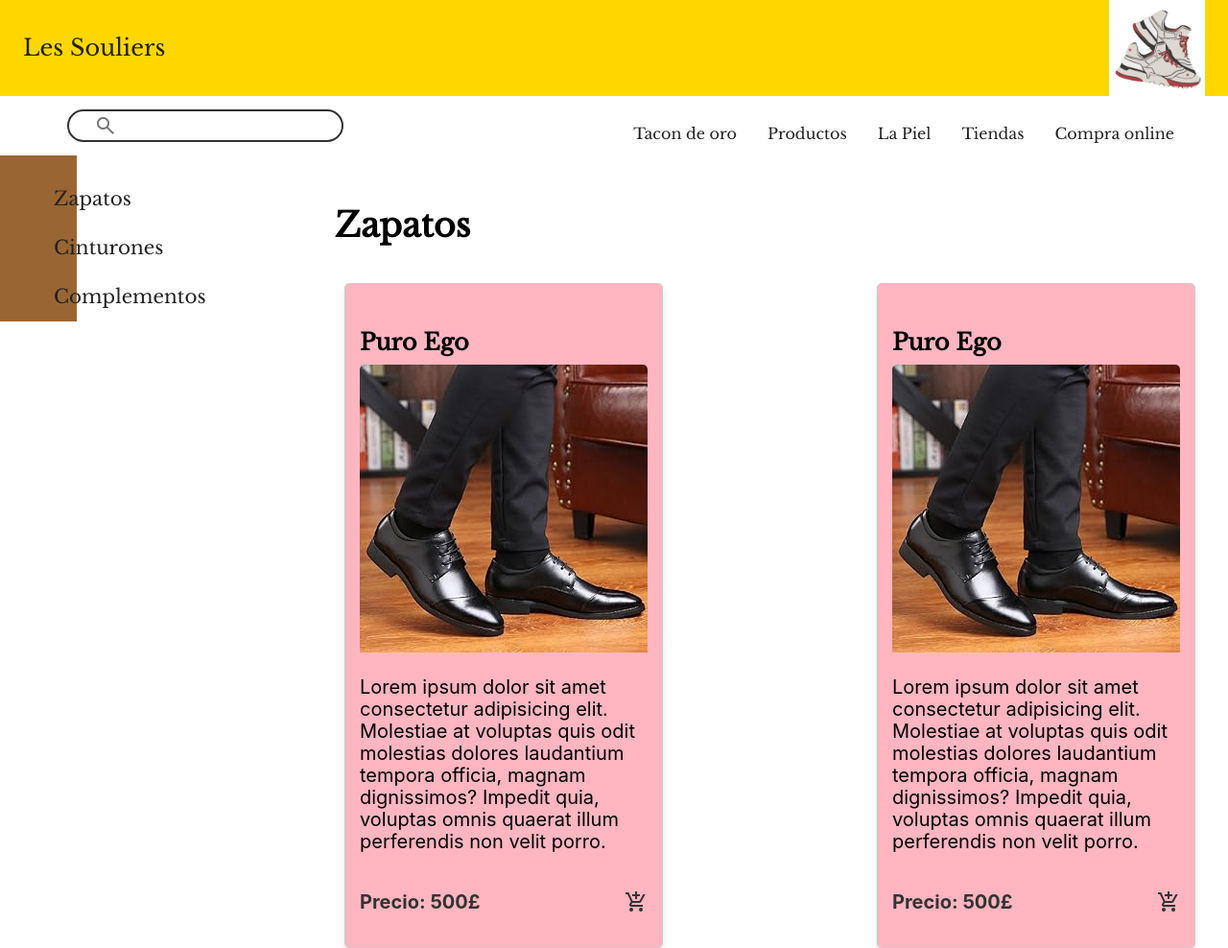
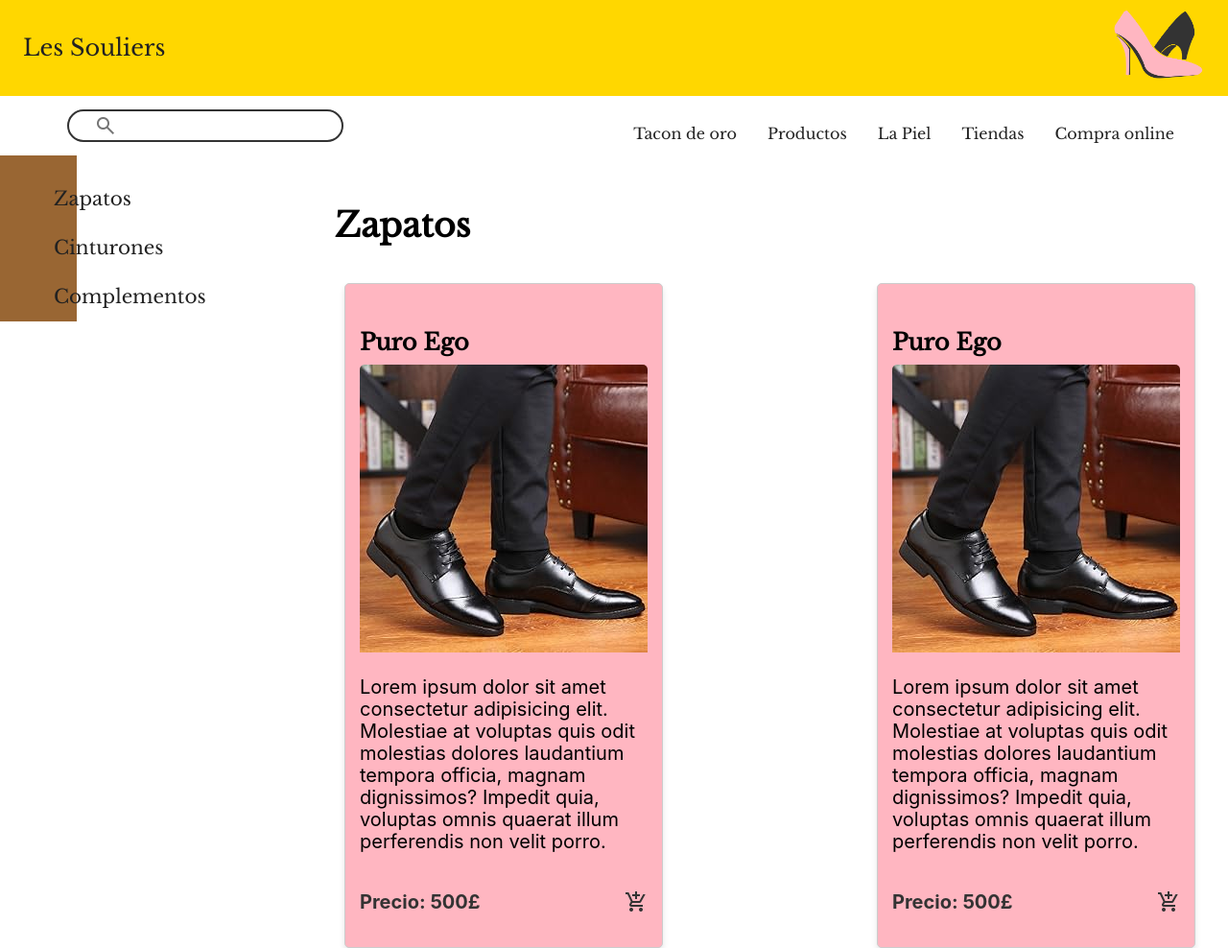
Before and after one commit to bhamidou/cliente-desafio-1, a website: page compras.html in a window 1280 px wide. Shown: the top 988 px of the page at 96% size. Drawn offline with nearby package versions, Linux system fonts and the light colour scheme.

Commit message:
fix logo compras.html

```diff
--- a/compras.html
+++ b/compras.html
@@ -24,7 +24,7 @@
         <a href="/">Les Souliers</a>
       </div>
       <div>
-        <a href="/" class="header__left"><img src="assets/salt(2).png" alt="" srcset=""></a>
+        <a href="/" class="header__left"><img src="assets/Shoes Store.png" alt="" srcset=""></a>
       </div>
     </div>
 
```
